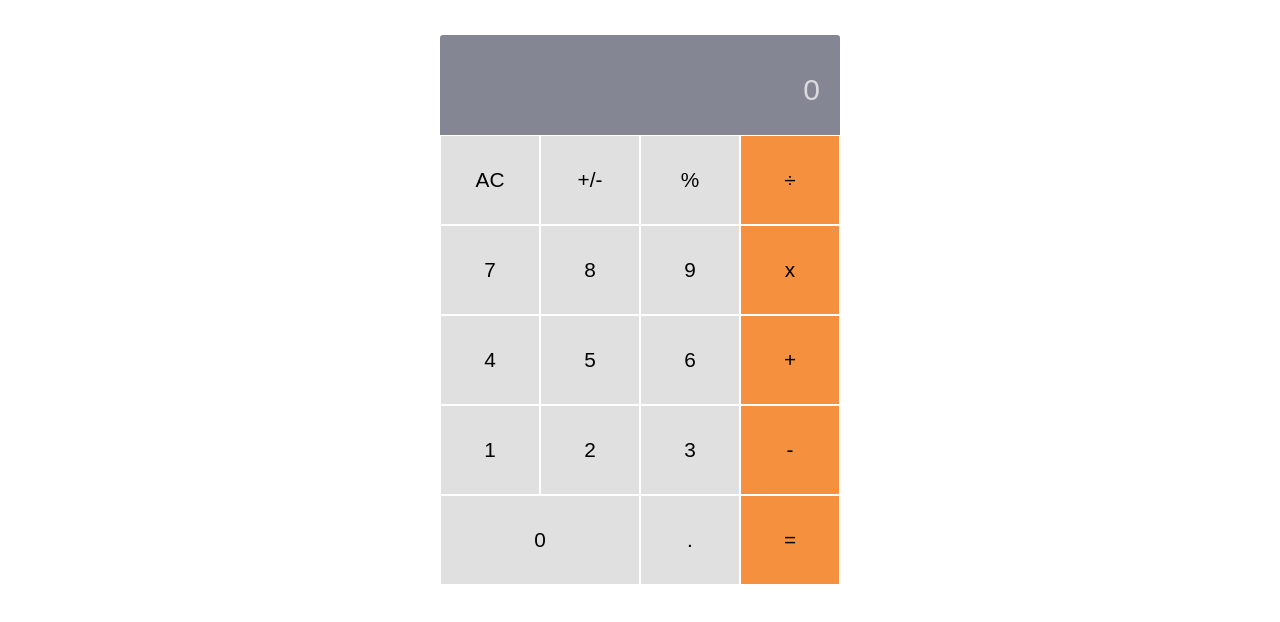
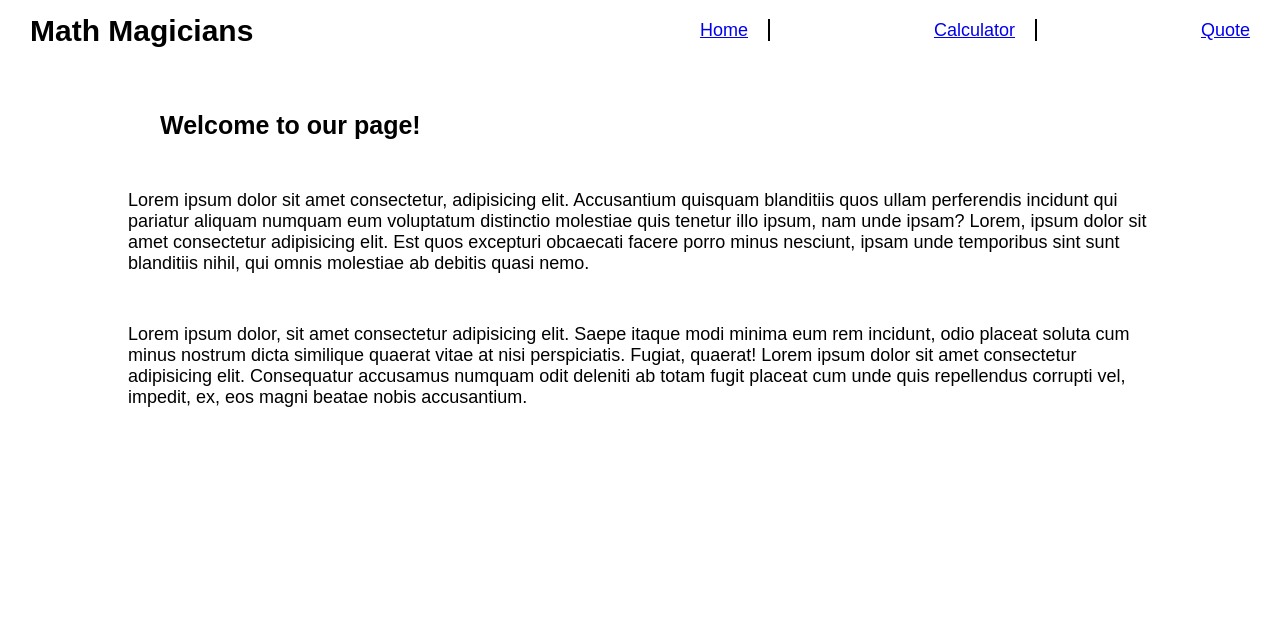
Before and after one commit to ahmed-al-farouq/math-magicians, a React (Create React App) app: page / in a window 1280 px wide. Shown: the top 622 px of the page. Built offline with nearby package versions, Linux system fonts and the light colour scheme.

Commit message:
Add full website

```diff
--- a/package.json
+++ b/package.json
@@ -10,7 +10,10 @@
     "prop-types": "^15.7.2",
     "react": "^17.0.2",
     "react-dom": "^17.0.2",
+    "react-icons": "^4.3.1",
+    "react-router-dom": "^5.3.0",
     "react-scripts": "4.0.3",
+    "styled-components": "^5.3.3",
     "web-vitals": "^1.1.2"
   },
   "scripts": {
--- a/src/App.css
+++ b/src/App.css
@@ -1 +1,18 @@
 @import url('./css/calc.css');
+
+/* Global Rules */
+.d-none {
+  display: none !important;
+}
+
+/* Navbr */
+nav .menu-icons {
+  font-size: 23px;
+  display: none;
+}
+
+@media screen and (max-width: 768px) {
+  nav .menu-icons {
+    display: block;
+  }
+}
--- a/src/App.js
+++ b/src/App.js
@@ -1,5 +1,12 @@
 import React, { useState } from 'react';
+import {
+  BrowserRouter,
+  Route,
+} from 'react-router-dom';
+import Navbar from './components/Navbar';
+import Home from './components/Home';
 import Calculator from './components/Calculator';
+import Quote from './components/Quote';
 import './App.css';
 
 export default function App() {
@@ -21,10 +28,21 @@ export default function App() {
   }
 
   return (
-    <Calculator
-      data={data}
-      value={value}
-      updateState={updateState}
-    />
+    <BrowserRouter>
+      <Navbar />
+      <Route exact path="/">
+        <Home />
+      </Route>
+      <Route path="/calculator">
+        <Calculator
+          data={data}
+          value={value}
+          updateState={updateState}
+        />
+      </Route>
+      <Route path="/quote">
+        <Quote />
+      </Route>
+    </BrowserRouter>
   );
 }
--- a/src/components/Calculator.jsx
+++ b/src/components/Calculator.jsx
@@ -1,7 +1,21 @@
 import React from 'react';
 import PropTypes from 'prop-types';
+import styled from 'styled-components';
 import calculate from '../logic/calculate';
 
+const CalculatorSection = styled.section`
+  display: flex;
+  flex-wrap: wrap;
+  justify-content: space-evenly;
+  align-item: center;
+  margin-top: 50px;
+`;
+
+const H2 = styled.h2`
+  font-weight: 600;
+  font-size: 30px;
+  margin-bottom: 20px;
+`;
 function Calculator({ data, value, updateState }) {
   const updateData = (e) => {
     const newData = calculate(data, e.target.textContent);
@@ -9,7 +23,11 @@ function Calculator({ data, value, updateState }) {
   };
 
   return (
-    <section className="calculator-container">
+    <CalculatorSection>
+      <H2>
+        Let&rsquo;s do some maths!
+      </H2>
+      <div className="calculator-container">
         <div className="output">
           <div className="operand">
             {value || 0}
@@ -34,7 +52,8 @@ function Calculator({ data, value, updateState }) {
         <button type="button" onClick={updateData} className="span-two">0</button>
         <button type="button" onClick={updateData}>.</button>
         <button type="button" onClick={updateData} className="operators">=</button>
-    </section>
+      </div>
+    </CalculatorSection>
   );
 }
 
--- /dev/null
+++ b/src/components/Home.jsx
@@ -0,0 +1,53 @@
+import React from 'react';
+import styled from 'styled-components';
+
+const H2 = styled.h2`
+  margin: 50px 0 0 160px;
+  font-size: 25px;
+  font-weight: 600;
+  @media screen and (max-width: 768px) {
+    margin-left: 70px;
+  }
+
+  @media screen and (max-width: 576px) {
+    margin-left: 40px;
+  }
+`;
+
+const P = styled.p`
+  margin: 50px auto;
+  width: 80%;
+  font-size: 18px;
+`;
+
+function Home() {
+  return (
+    <>
+      <H2>
+        Welcome to our page!
+      </H2>
+      <P>
+        Lorem ipsum dolor sit amet consectetur, adipisicing elit.
+        Accusantium quisquam blanditiis quos ullam perferendis incidunt
+        qui pariatur aliquam numquam eum voluptatum distinctio molestiae
+        quis tenetur illo ipsum, nam unde ipsam?
+        Lorem, ipsum dolor sit amet consectetur adipisicing elit.
+        Est quos excepturi obcaecati facere porro minus nesciunt,
+        ipsam unde temporibus sint sunt blanditiis nihil, qui omnis
+        molestiae ab debitis quasi nemo.
+      </P>
+      <P>
+        Lorem ipsum dolor, sit amet consectetur adipisicing elit.
+        Saepe itaque modi minima eum rem incidunt, odio placeat
+        soluta cum minus nostrum dicta similique quaerat vitae at
+        nisi perspiciatis. Fugiat, quaerat!
+        Lorem ipsum dolor sit amet consectetur adipisicing elit.
+        Consequatur accusamus numquam odit deleniti ab totam fugit
+        placeat cum unde quis repellendus corrupti vel, impedit, ex,
+        eos magni beatae nobis accusantium.
+      </P>
+    </>
+  );
+}
+
+export default Home;
--- /dev/null
+++ b/src/components/Navbar.jsx
@@ -0,0 +1,122 @@
+import React, { Component } from 'react';
+import { Link } from 'react-router-dom';
+import styled from 'styled-components';
+import { GiHamburgerMenu } from 'react-icons/gi';
+import { AiOutlineClose } from 'react-icons/ai';
+
+const Nav = styled.nav`
+  display: flex;
+  flex-wrap: wrap;
+  justify-content: space-between;
+  align-items: center;
+  @media screen and (max-width: 768px) {
+    padding: 7px;
+    justify-content: space-evenly;
+  }
+`;
+
+const H1 = styled.h1`
+  margin-left: 30px;
+  font-weight: bold;
+  font-size: 30px;
+  @media screen and (max-width: 768px) {
+    margin-left: 0;
+    font-size: 20px;
+  }
+`;
+
+const Ul = styled.ul`
+  display: flex;
+  justify-content: space-between;
+  align-items: center;
+  width: 50%;
+  list-style: none;
+  transition: 0.5s;
+  @media screen and (max-width: 768px) {
+    height: 0;
+    width: 100%;
+    overflow: hidden;
+    flex-direction: column;
+    &.open {
+      height: 162px;
+    }
+  }
+`;
+
+const Li = styled.li`
+  padding: 20px;
+  font-size: 18px;
+  &:not(:last-of-type)::after {
+    content: '';
+    display: inline;
+    border: 1px solid;
+    margin-left: 10px
+  }
+  @media screen and (max-width: 768px) {
+    &::after {
+      display: none !important;
+    }
+  }
+`;
+const A = styled.a`
+  margin-right: 10px;
+`;
+
+export default class Navbar extends Component {
+  constructor(props) {
+    super(props);
+    this.menuRef = React.createRef();
+    this.openIconRef = React.createRef();
+    this.closeIconRef = React.createRef();
+  }
+
+  handelNavbar = () => {
+    if (this.openIconRef.current.classList.contains('d-none')) {
+      this.menuRef.current.classList.remove('open');
+      this.openIconRef.current.classList.remove('d-none');
+      return this.closeIconRef.current.classList.add('d-none');
+    }
+    this.menuRef.current.classList.add('open');
+    this.closeIconRef.current.classList.remove('d-none');
+    return this.openIconRef.current.classList.add('d-none');
+  };
+
+  render() {
+    return (
+      <Nav>
+        <H1 className="logo">
+          Math Magicians
+        </H1>
+        <div className="open-icon" ref={this.openIconRef}>
+          <GiHamburgerMenu className="menu-icons" onClick={this.handelNavbar} />
+        </div>
+        <div className="close-icon d-none" ref={this.closeIconRef}>
+          <AiOutlineClose className="menu-icons" onClick={this.handelNavbar} />
+        </div>
+        <Ul ref={this.menuRef}>
+          <Li>
+            <Link to="/">
+              <A>
+                Home
+              </A>
+            </Link>
+          </Li>
+          <Li>
+            <Link to="/calculator">
+              <A>
+                Calculator
+              </A>
+            </Link>
+          </Li>
+          <Li>
+            <Link to="/quote">
+              <A>
+                Quote
+              </A>
+            </Link>
+          </Li>
+        </Ul>
+      </Nav>
+    );
+  }
+}
--- /dev/null
+++ b/src/components/Quote.jsx
@@ -0,0 +1,33 @@
+import React from 'react';
+import styled from 'styled-components';
+
+const QuoteSection = styled.section`
+  display: flex;
+  justify-content: center;
+  align-items: center;
+  height: 90vh;
+  font-size: 22px;
+  font-weight: 600;
+  text-align: center;
+`;
+
+const H2 = styled.h2`
+  width: 60%;
+  @media screen and (max-width: 576px) {
+    width: 90%;
+  }
+`;
+
+function Quote() {
+  return (
+    <QuoteSection>
+      <H2>
+        &quot;Mathematics is not about numbers,
+        equations, computations, or algorithms: it is about understanding.&quot;
+        -William Paul Thurston
+      </H2>
+    </QuoteSection>
+  );
+}
+
+export default Quote;
--- a/src/css/calc.css
+++ b/src/css/calc.css
@@ -11,7 +11,6 @@ body {
 
 .calculator-container {
   padding: 5px;
-  margin: 30px auto 0;
   min-width: 405px;
   max-width: 405px;
   display: grid;
```
Also changed, not shown: .eslintrc.json, 1 other file (tests, documents, lock files or other folders). Lines whose indentation alone changed are shown as unchanged.
